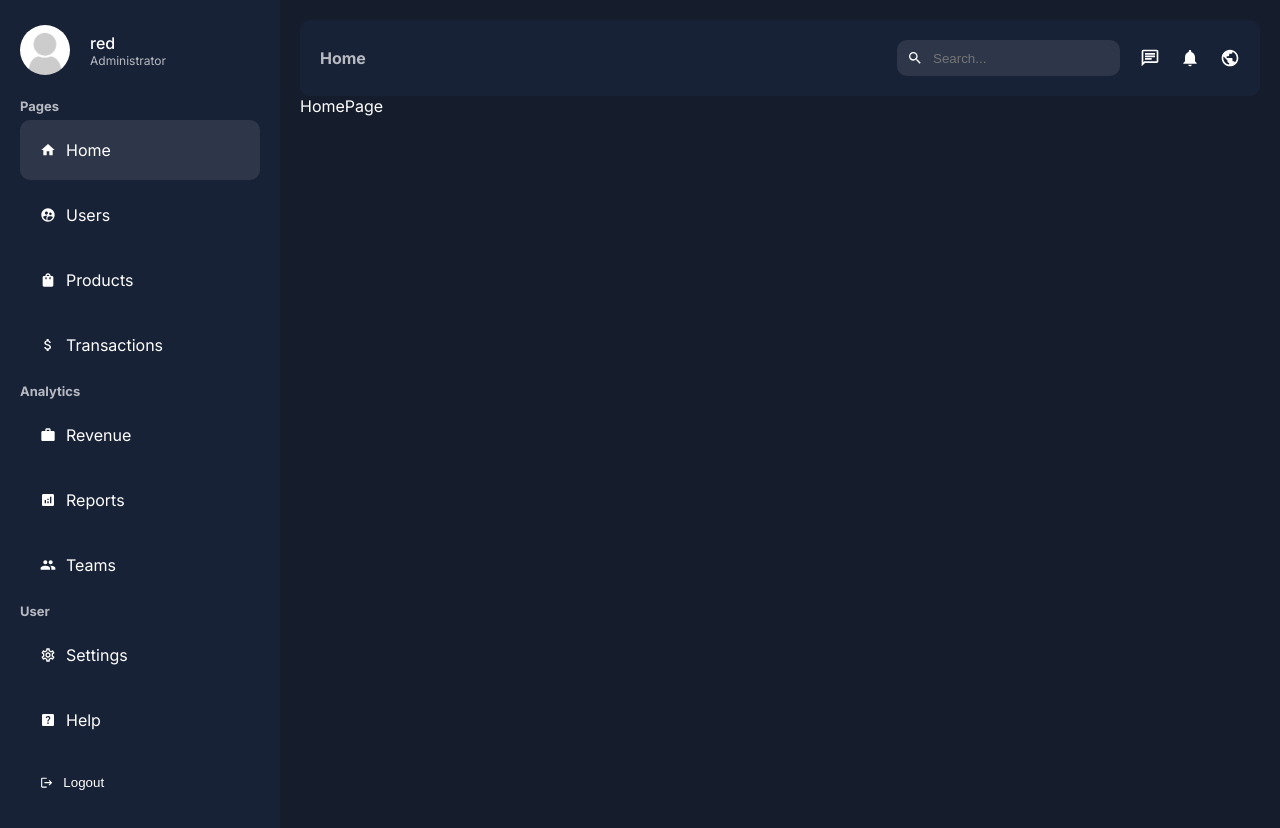
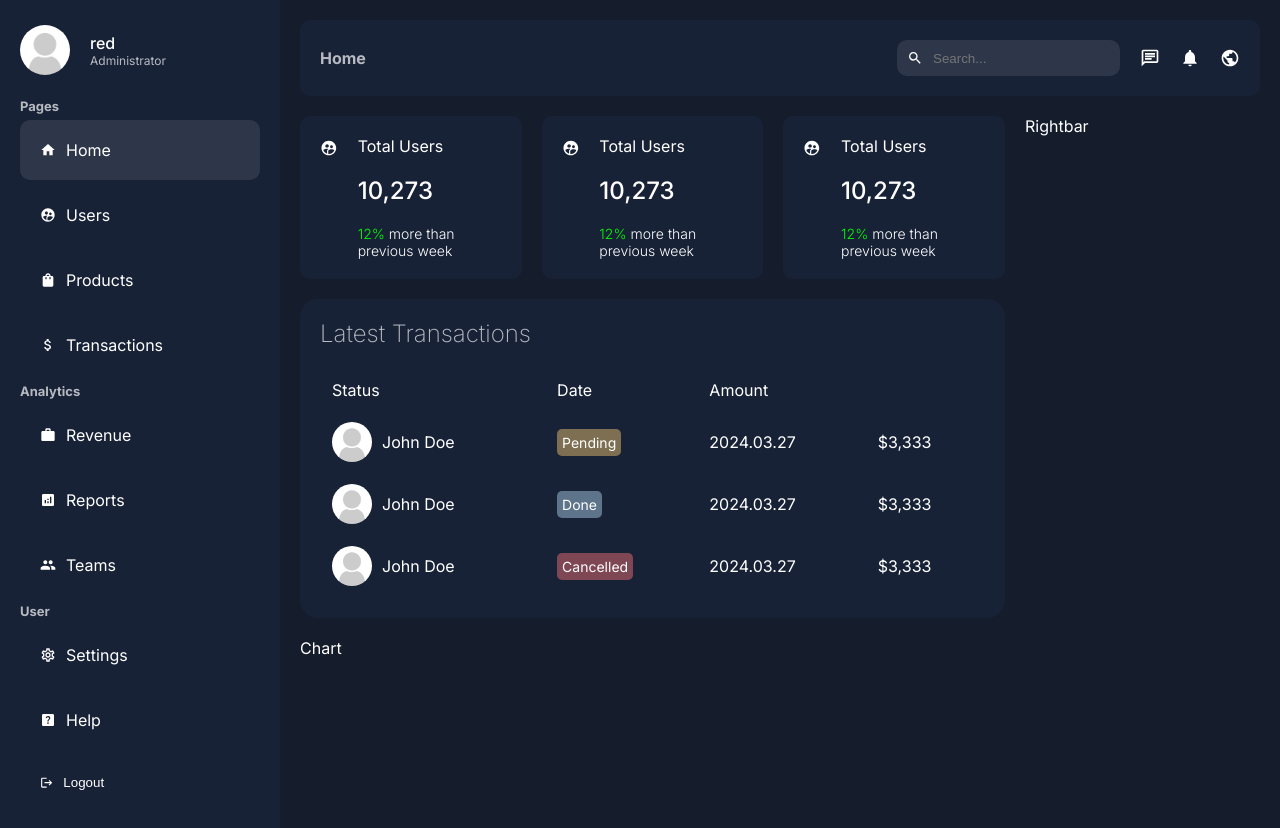
Before and after one commit to redsubmarine/nextjs, a Next.js app: page /home in a window 1280 px wide. Built offline with nearby package versions, Linux system fonts and the light colour scheme.

Commit message:
apply Home components design

```diff
--- a/src/app/home/page.tsx
+++ b/src/app/home/page.tsx
@@ -1,9 +1,29 @@
 import { FunctionComponent } from 'react'
+import Card from '../ui/home/card/card'
+import Chart from '../ui/home/chart/chart'
+import styles from '../ui/home/home.module.css'
+import Rightbar from '../ui/home/rightbar/rightbar'
+import Transactions from '../ui/home/transactions/transactions'
 
-interface HomePageProps {}
+interface HomeProps {}
 
-const HomePage: FunctionComponent<HomePageProps> = () => {
-  return <div>HomePage</div>
+const Home: FunctionComponent<HomeProps> = () => {
+  return (
+    <div className={styles.wrapper}>
+      <div className={styles.main}>
+        <div className={styles.cards}>
+          <Card />
+          <Card />
+          <Card />
+        </div>
+        <Transactions />
+        <Chart />
+      </div>
+      <div className={styles.side}>
+        <Rightbar />
+      </div>
+    </div>
+  )
 }
 
-export default HomePage
+export default Home
--- /dev/null
+++ b/src/app/ui/home/card/card.module.css
@@ -0,0 +1,37 @@
+.container {
+  background-color: var(--bgSoft);
+  padding: 20px;
+  border-radius: 10px;
+  display: flex;
+  gap: 20px;
+  cursor: pointer;
+  width: 100%;
+}
+
+.container:hover {
+  background-color: #2e374a;
+}
+
+.texts {
+  display: flex;
+  flex-direction: column;
+  gap: 20px;
+}
+
+.number {
+  font-size: 24px;
+  font-weight: 500;
+}
+
+.detail {
+  font-size: 14px;
+  font-weight: 300;
+}
+
+.positive {
+  color: lime;
+}
+
+.negative {
+  color: red;
+}
--- /dev/null
+++ b/src/app/ui/home/card/card.tsx
@@ -0,0 +1,23 @@
+import { FunctionComponent } from 'react'
+import styles from './card.module.css'
+import { MdSupervisedUserCircle } from 'react-icons/md'
+
+interface CardProps {}
+
+const Card: FunctionComponent<CardProps> = () => {
+  return (
+    <div className={styles.container}>
+      <MdSupervisedUserCircle size={24} />
+      <div className={styles.texts}>
+        <span className={styles.title}>Total Users</span>
+        <span className={styles.number}>10,273</span>
+        <span className={styles.detail}>
+          <span className={styles.positive}>12% </span>
+          more than previous week
+        </span>
+      </div>
+    </div>
+  )
+}
+
+export default Card
--- /dev/null
+++ b/src/app/ui/home/chart/chart.module.css
@@ -0,0 +1,3 @@
+.container {
+
+}
--- /dev/null
+++ b/src/app/ui/home/chart/chart.tsx
@@ -0,0 +1,10 @@
+import { FunctionComponent } from 'react'
+import styles from './chart.module.css'
+
+interface ChartProps {}
+
+const Chart: FunctionComponent<ChartProps> = () => {
+  return <div className={styles.container}>Chart</div>
+}
+
+export default Chart
--- a/src/app/ui/home/home.module.css
+++ b/src/app/ui/home/home.module.css
@@ -12,3 +12,26 @@
   flex: 4;
   padding: 20px;
 }
+
+.wrapper {
+  display: flex;
+  gap: 20px;
+  margin-top: 20px;
+}
+
+.main{
+  flex:3;
+  display: flex;
+  flex-direction: column;
+  gap: 20px;
+}
+
+.cards{
+  display: flex;
+  gap: 20px;
+  justify-content: space-between;
+}
+
+.side {
+  flex: 1;
+}
--- a/src/app/ui/home/navbar/navbar.module.css
+++ b/src/app/ui/home/navbar/navbar.module.css
@@ -31,7 +31,7 @@
 .input {
   background-color: transparent;
   border: none;
-  color: var(--text)
+  color: var(--text);
 }
 
 .icons {
--- /dev/null
+++ b/src/app/ui/home/rightbar/rightbar.module.css
@@ -0,0 +1,3 @@
+.container {
+
+}
--- /dev/null
+++ b/src/app/ui/home/rightbar/rightbar.tsx
@@ -0,0 +1,10 @@
+import { FunctionComponent } from 'react'
+import styles from './rightbar.module.css'
+
+interface RightbarProps {}
+
+const Rightbar: FunctionComponent<RightbarProps> = () => {
+  return <div className={styles.container}>Rightbar</div>
+}
+
+export default Rightbar
--- /dev/null
+++ b/src/app/ui/home/transactions/transactions.module.css
@@ -0,0 +1,49 @@
+.container {
+  background-color: var(--bgSoft);
+  padding: 20px;
+  border-radius: 18px;
+}
+
+.title {
+  margin-bottom: 20px;
+  font-weight: 200;
+  color: var(--textSoft);
+}
+
+.table {
+  width: 100%;
+}
+
+.table td {
+  padding: 10px;
+}
+
+.user {
+  display: flex;
+  gap: 10px;
+  align-items: center;
+}
+
+.userImage {
+  object-fit: cover;
+  border-radius: 50%;
+}
+
+.status {
+  border-radius: 5px;
+  padding: 5px;
+  font-size: 14px;
+  color: white;
+}
+
+.pending {
+  background-color: #f7cb7375;
+}
+
+.done {
+  background-color: #afd6ee75;
+}
+
+.cancelled {
+  background-color: #f7737375;
+}
--- /dev/null
+++ b/src/app/ui/home/transactions/transactions.tsx
@@ -0,0 +1,65 @@
+import { FunctionComponent } from 'react'
+import styles from './transactions.module.css'
+import Image from 'next/image'
+
+interface TransactionsProps {}
+
+const Transactions: FunctionComponent<TransactionsProps> = () => {
+  return (
+    <div className={styles.container}>
+      <h2 className={styles.title}>Latest Transactions</h2>
+      <table className={styles.table}>
+        <thead>
+          <tr>
+            <td>Status</td>
+            <td>Date</td>
+            <td>Amount</td>
+          </tr>
+        </thead>
+        <tbody>
+          <tr>
+            <td>
+              <div className={styles.user}>
+                <Image src="/noavatar.png" alt="no avatar" width={40} height={40} className={styles.userImage} />
+                John Doe
+              </div>
+            </td>
+            <td>
+              <span className={`${styles.status} ${styles.pending}`}>Pending</span>
+            </td>
+            <td>2024.03.27</td>
+            <td>$3,333</td>
+          </tr>
+          <tr>
+            <td>
+              <div className={styles.user}>
+                <Image src="/noavatar.png" alt="no avatar" width={40} height={40} className={styles.userImage} />
+                John Doe
+              </div>
+            </td>
+            <td>
+              <span className={`${styles.status} ${styles.done}`}>Done</span>
+            </td>
+            <td>2024.03.27</td>
+            <td>$3,333</td>
+          </tr>
+          <tr>
+            <td>
+              <div className={styles.user}>
+                <Image src="/noavatar.png" alt="no avatar" width={40} height={40} className={styles.userImage} />
+                John Doe
+              </div>
+            </td>
+            <td>
+              <span className={`${styles.status} ${styles.cancelled}`}>Cancelled</span>
+            </td>
+            <td>2024.03.27</td>
+            <td>$3,333</td>
+          </tr>
+        </tbody>
+      </table>
+    </div>
+  )
+}
+
+export default Transactions
```
